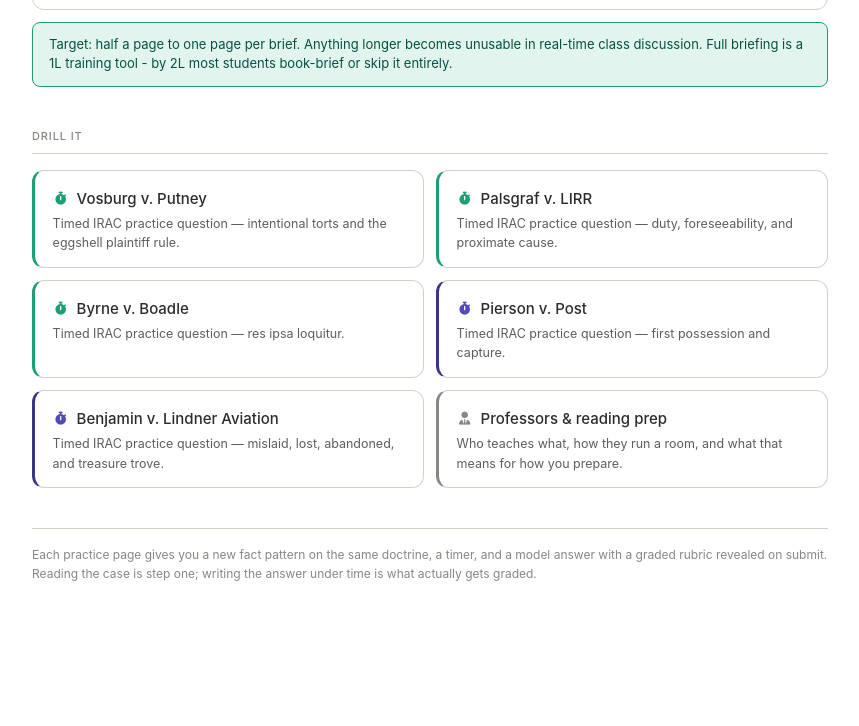
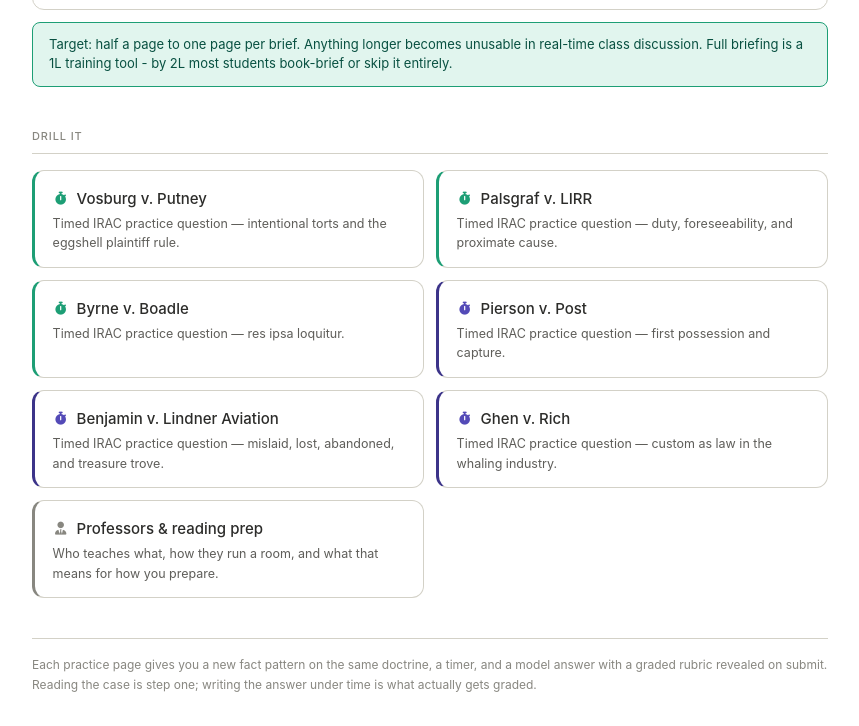
Before and after one commit to saimongh/carnet, a plain HTML site: page pages/case_guide.html in a window 1280 px wide. Shown: the part 3216-3942 px from the top of the page, without its empty margins (210-1069 px from the left). Before the commit the page ends 3832 px from the top, so only its background shows below. Drawn offline with Linux system fonts and the light colour scheme.

Commit message:
Refactor CSS variables and add new practice link

```diff
--- a/pages/case_guide.html
+++ b/pages/case_guide.html
@@ -349,6 +349,7 @@ body{padding-top:5.75rem;}
 <a href="byrne_practice.html" class="dir-card dir-teal"><p class="dir-name"><i class="fa-solid fa-stopwatch"></i>Byrne v. Boadle</p><p class="dir-desc">Timed IRAC practice question &mdash; res ipsa loquitur.</p></a>
 <a href="pierson_practice.html" class="dir-card dir-purple"><p class="dir-name"><i class="fa-solid fa-stopwatch"></i>Pierson v. Post</p><p class="dir-desc">Timed IRAC practice question &mdash; first possession and capture.</p></a>
 <a href="benjamin_practice.html" class="dir-card dir-purple"><p class="dir-name"><i class="fa-solid fa-stopwatch"></i>Benjamin v. Lindner Aviation</p><p class="dir-desc">Timed IRAC practice question &mdash; mislaid, lost, abandoned, and treasure trove.</p></a>
+<a href="ghen_practice.html" class="dir-card dir-purple"><p class="dir-name"><i class="fa-solid fa-stopwatch"></i>Ghen v. Rich</p><p class="dir-desc">Timed IRAC practice question &mdash; custom as law in the whaling industry.</p></a>
 <a href="professors.html" class="dir-card dir-gray"><p class="dir-name"><i class="fa-solid fa-user-tie"></i>Professors &amp; reading prep</p><p class="dir-desc">Who teaches what, how they run a room, and what that means for how you prepare.</p></a>
 </div>
 </div>
```
